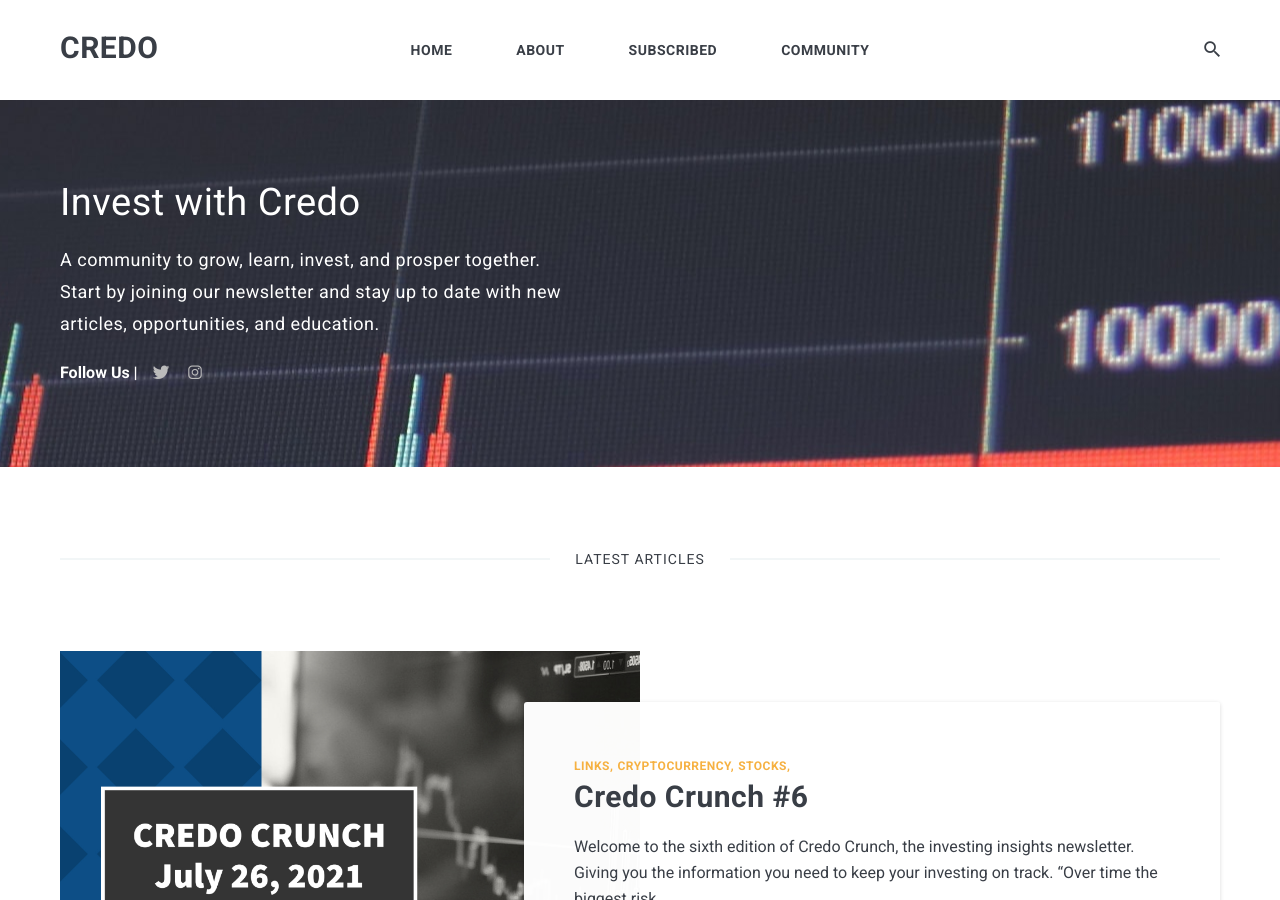
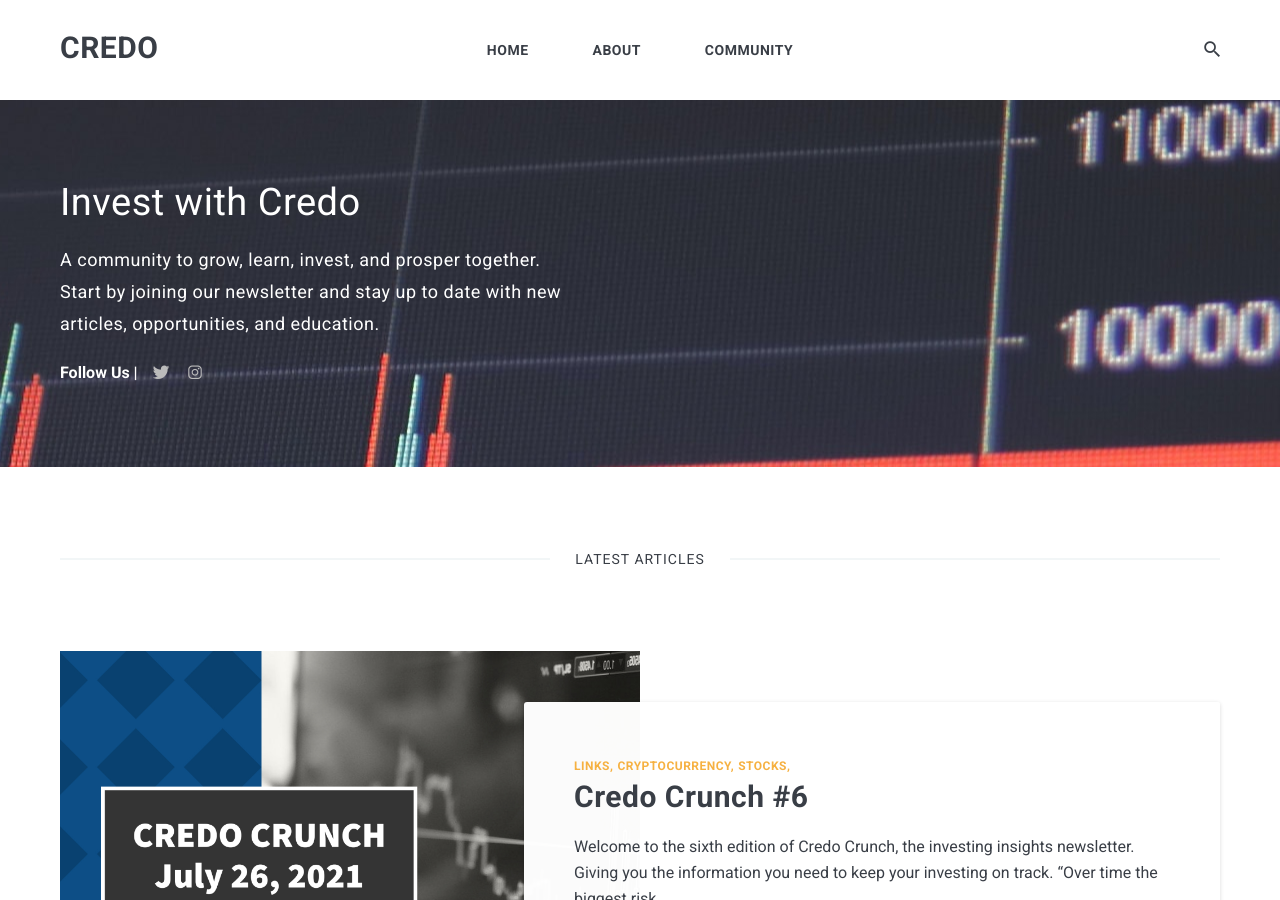
Before and after one commit to investwithcredo/investwithcredo.com, a Jekyll site: the page built from index.html, in a window 1280 px wide and 900 px high. Built offline with Jekyll 4.4.1, drawn with Linux system fonts in a browser that asks for light colours; nearby versions of some CDN libraries; a script that is not in the unit is left out; the list of posts is cut into pages by our own code.

Commit message:
Update header.html

```diff
--- a/_includes/header.html
+++ b/_includes/header.html
@@ -28,7 +28,7 @@
                 <a href="{{site.baseurl}}/" class="nav__link">Home</a>
               </li>
               {% for page in site.pages %}
-                {% unless page.name == 'tags.html' or page.name == '404.html' %}
+                {% unless page.name == 'tags.html' or page.name == '404.html' or page.name == 'subscribed.md' %}
               {% if page.title %}
               <li class="nav__item">
                 <a href="{{ page.url | prepend: site.baseurl }}" class="nav__link">{{ page.title }}</a>
```
